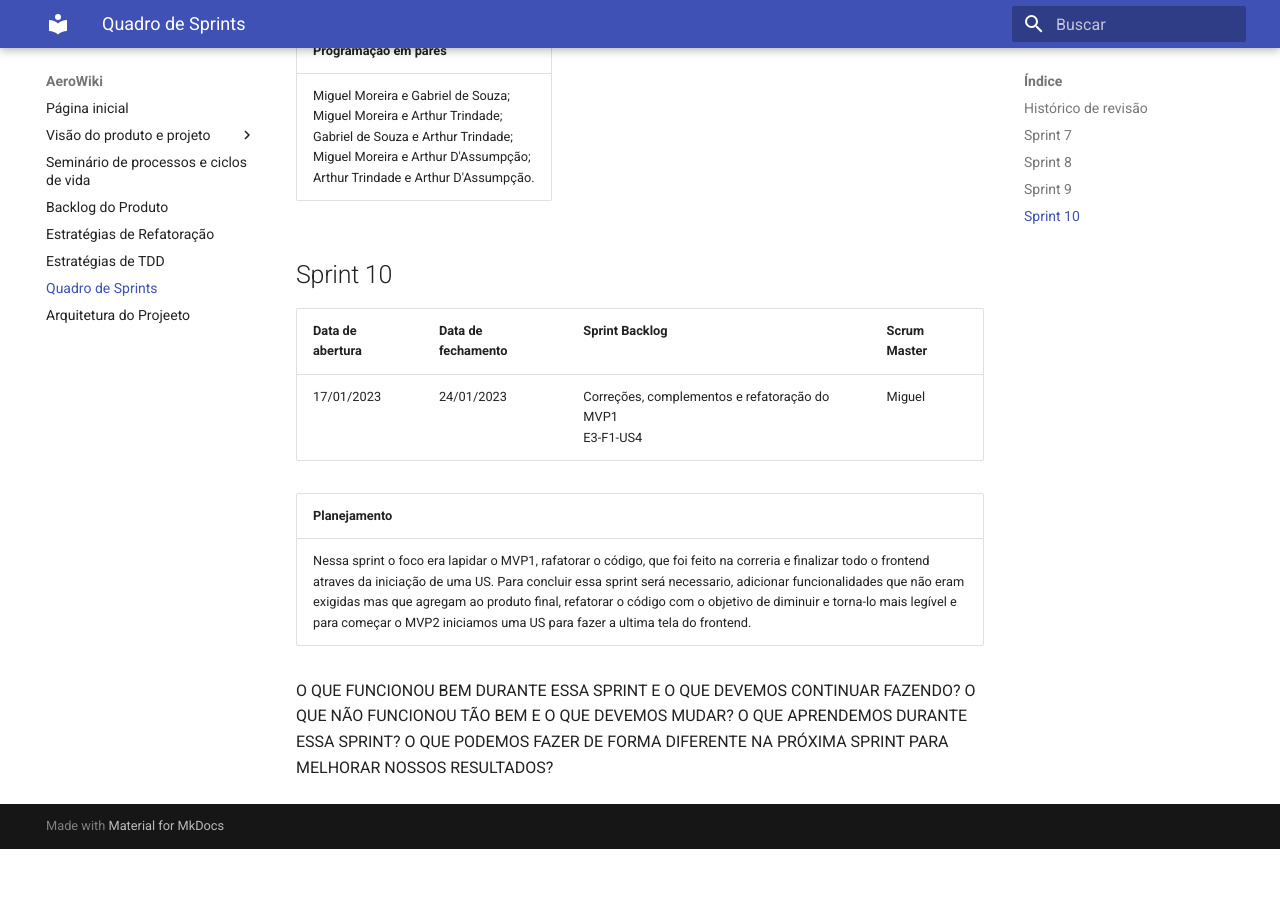
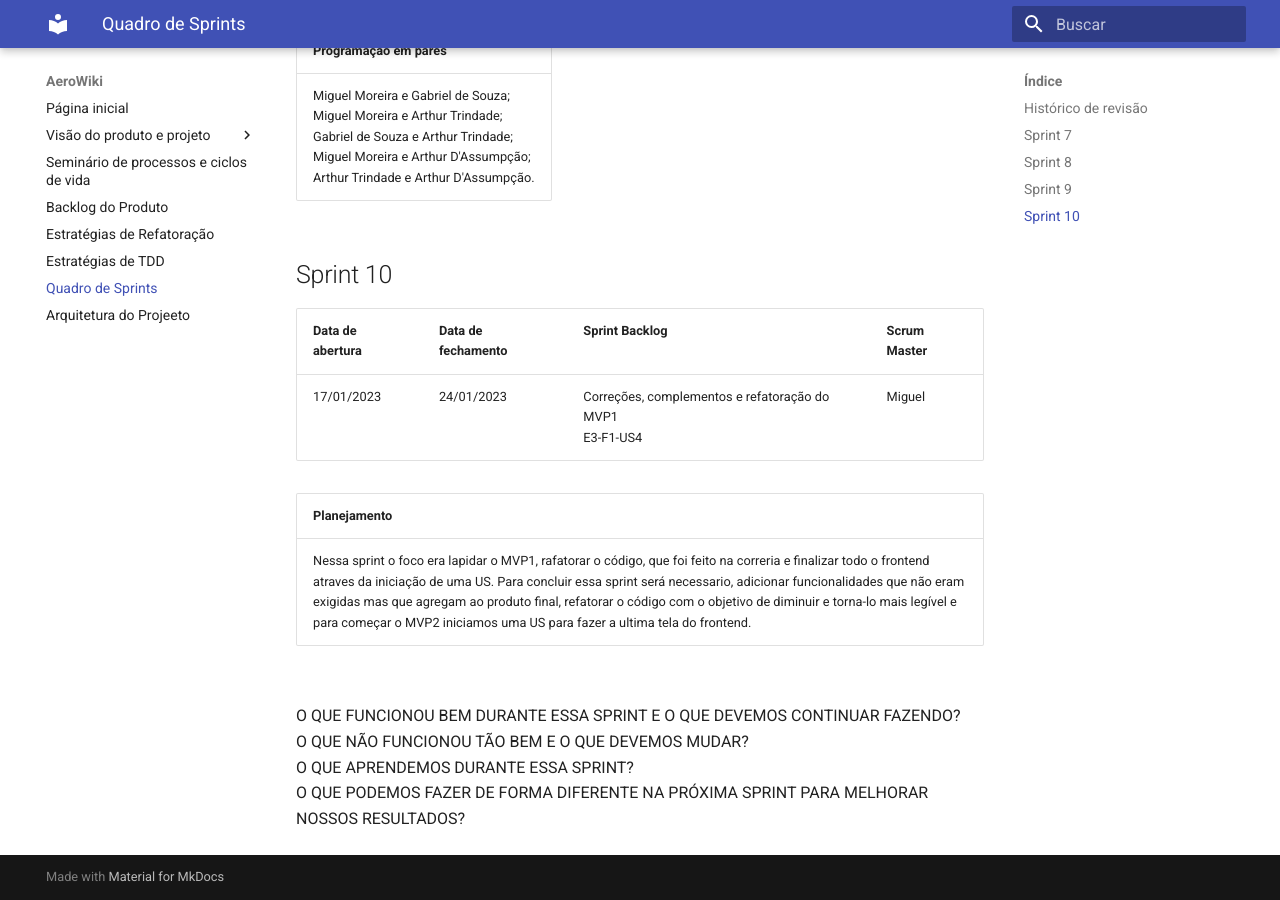
Before and after one commit to mdsreq-fga-unb/2022.2-AeroWiki, an MkDocs documentation site: the page built from gitpages/docs/sprint.md, in a window 1280 px wide and 900 px high, scrolled down 2902 px. Built offline with MkDocs 1.6.1 and Material for MkDocs 9.7.7, drawn with Linux system fonts in a browser that asks for light colours; before the commit the page ends 3751 px from its top, so only the background shows below that.

```diff
--- a/gitpages/docs/sprint.md
+++ b/gitpages/docs/sprint.md
@@ -75,7 +75,7 @@
 | --- |
 | Nessa sprint o foco era lapidar o MVP1, rafatorar o código, que foi feito na correria e finalizar todo o frontend atraves da iniciação de uma US. Para concluir essa sprint será necessario, adicionar funcionalidades que não eram exigidas mas que agregam ao produto final, refatorar o código com o objetivo de diminuir e torna-lo mais legível e para começar o MVP2 iniciamos uma US para fazer a ultima tela do frontend. |
 
-O QUE FUNCIONOU BEM DURANTE ESSA SPRINT E O QUE DEVEMOS CONTINUAR FAZENDO?
-O QUE NÃO FUNCIONOU TÃO BEM E O QUE DEVEMOS MUDAR?
-O QUE APRENDEMOS DURANTE ESSA SPRINT?
-O QUE PODEMOS FAZER DE FORMA DIFERENTE NA PRÓXIMA SPRINT PARA MELHORAR NOSSOS RESULTADOS?
+<br>O QUE FUNCIONOU BEM DURANTE ESSA SPRINT E O QUE DEVEMOS CONTINUAR FAZENDO?<br>
+O QUE NÃO FUNCIONOU TÃO BEM E O QUE DEVEMOS MUDAR?<br>
+O QUE APRENDEMOS DURANTE ESSA SPRINT?<br>
+O QUE PODEMOS FAZER DE FORMA DIFERENTE NA PRÓXIMA SPRINT PARA MELHORAR NOSSOS RESULTADOS?<br>
```
